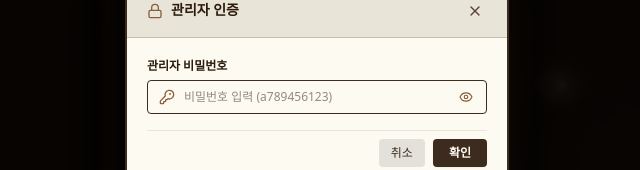
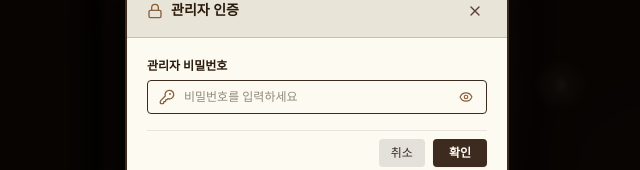
Before and after one commit to wndufao0316-rgb/2026x-mas, a React (Vite) app: page / in a window 1280 px wide. Both pictures are taken after a click on the button "편집 모드". Shown: the part 314-484 px from the top of the page, without its empty margins (323-963 px from the left). Built offline with nearby package versions, Linux system fonts and the light colour scheme; no server answers; a web font is replaced by a local one.

Commit message:
refactor: cleanup legacy storage and update UI
Remove deprecated localStorage keys from previous versions and update the admin password input placeholder for better UX.

```diff
--- a/src/App.tsx
+++ b/src/App.tsx
@@ -42,6 +42,17 @@ const sanitizeGuestbook = (list?: GuestbookEntry[]): GuestbookEntry[] => {
 };
 
 export default function App() {
+  // Clear any legacy storage keys from v1-v4 on initial startup
+  if (typeof window !== 'undefined') {
+    try {
+      ['joshua_jeong_praise_brochure', 'joshua_jeong_praise_brochure_v2', 'joshua_jeong_praise_brochure_v3', 'joshua_jeong_praise_brochure_v4'].forEach(k => {
+        localStorage.removeItem(k);
+      });
+    } catch {
+      // ignore
+    }
+  }
+
   // 1. Data State with LocalStorage Persistence
   const [brochureData, setBrochureData] = useState<BrochureData>(() => {
     try {
--- a/src/components/AdminAuthModal.tsx
+++ b/src/components/AdminAuthModal.tsx
@@ -97,7 +97,7 @@ export const AdminAuthModal: React.FC<AdminAuthModalProps> = ({
                 autoCapitalize="none"
                 autoCorrect="off"
                 spellCheck={false}
-                placeholder="비밀번호 입력 (a789456123)"
+                placeholder="비밀번호를 입력하세요"
                 className={`w-full pl-9 pr-10 py-2 bg-[#fdfaf1] border rounded text-xs text-[#2a1b0a] focus:outline-none transition-colors ${
                   error
                     ? 'border-rose-500 ring-1 ring-rose-500 bg-rose-50/30'
```
